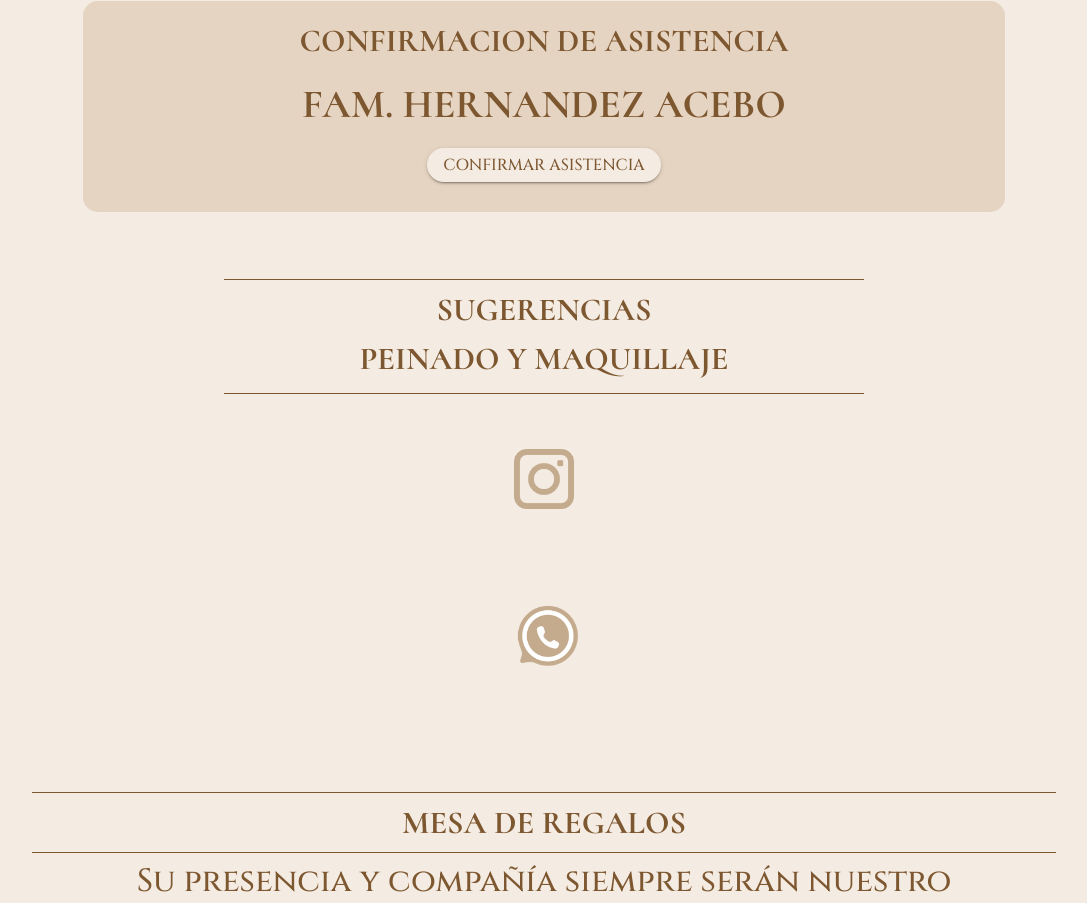
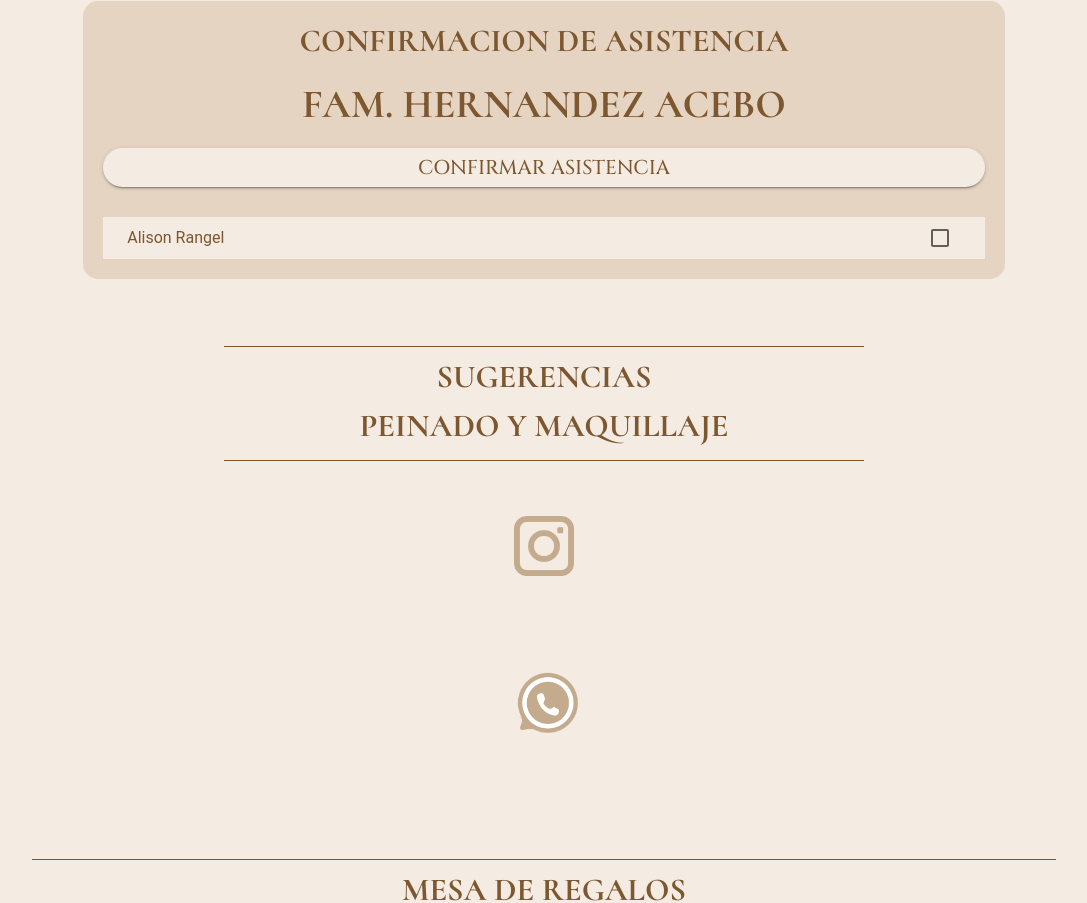
Before and after one commit to Duotech-Design/invitaciones, a React (Create React App) app: page /inicio in a window 1280 px wide. Shown: the part 3965-4868 px from the top of the page, without its empty margins (96-1183 px from the left). Built offline with nearby package versions, Linux system fonts and the light colour scheme; a web font is replaced by a local one.

Commit message:
working confirmacion

```diff
--- a/src/components/Confirmacion/Confirmacion.js
+++ b/src/components/Confirmacion/Confirmacion.js
@@ -1,6 +1,5 @@
-// import React from 'react';
 import { Container, Button, Box, Typography } from "@mui/material";
-
+import Lista from "./Lista";
 const styles = {
   container: {
     height: "auto",
@@ -47,7 +46,7 @@ const styles = {
     backgroundColor: "#F4EBE2",
     textAlign: "center",
     fontFamily: "Cinzel",
-    fontSize: `clamp(16px, 0.8rem, 0.9rem)`,
+    fontSize: `clamp(20px, 0.8rem, 0.9rem)`,
     fontStyle: "normal",
     fontWeight: "500",
     lineHeight: "normal",
@@ -67,11 +66,10 @@ const Confirmacion = () => {
           <Typography variant="h2" sx={styles.typographyH2}>
             FAM. HERNANDEZ ACEBO
           </Typography>
-          <Box sx={{ textAlign: "center" }}>
             <Button variant="contained" sx={styles.button}>
               Confirmar Asistencia
             </Button>
-          </Box>
+         <Lista/>
         </Box>
       </Box>
     </Container>
--- /dev/null
+++ b/src/components/Confirmacion/Lista.js
@@ -0,0 +1,17 @@
+
+import Checkbox from '@mui/material/Checkbox';
+import { Container, Box, Typography } from "@mui/material";
+
+const label = { inputProps: { 'aria-label': 'Checkbox demo' } };
+
+function Lista() {
+  return (
+    <Container sx={{display:"flex", justifyContent:"space-between", alignItems:"center", background:"#F4EBE2", color:"#7D572E"}}>
+      <Typography>Alison Rangel</Typography>
+      <Checkbox {...label} color="default" />
+
+    </Container>
+  );
+}
+
+export default Lista
```
